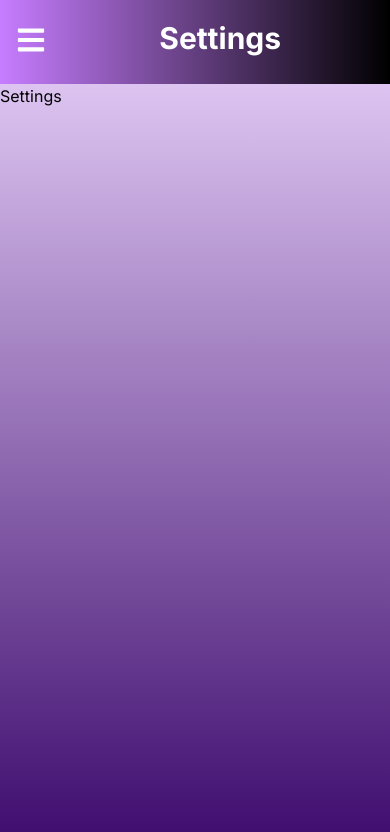
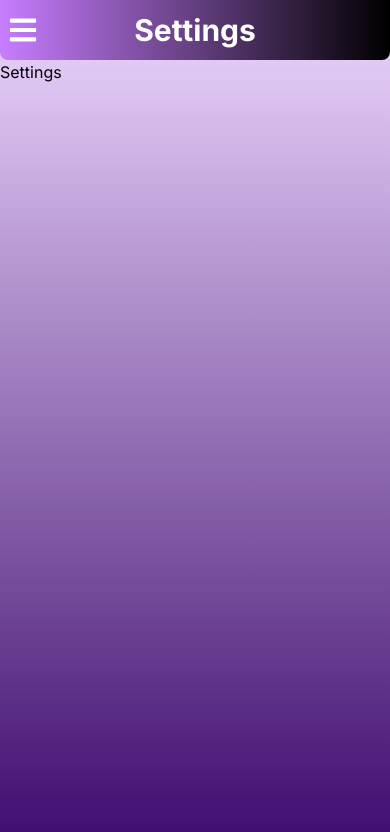
Before and after one commit to cdyniranjan7321/Quiz_App_Project_in_React_Js, a Next.js app: page /settings in a window 390 px wide. Shown: the top 832 px of the page. Built offline with nearby package versions, Linux system fonts and the light colour scheme.

Commit message:
QA-10 Used toggleMenu

```diff
--- a/src/components/Navbar.tsx
+++ b/src/components/Navbar.tsx
@@ -1,65 +1,35 @@
-"use client"
-import React, { useState, useEffect } from 'react';
-import { FaBars, FaBeer } from 'react-icons/fa';
-import { BiArrowBack as BackArrow } from "react-icons/bi"
-import { AiFillSetting as Setting } from "react-icons/ai"
-import { AiOutlineHome as Home } from "react-icons/ai"
-import Link from "next/link"
-
+"use client";
+import React, { useState, useEffect } from "react";
+import { FaBars, FaBeer } from "react-icons/fa";
+import { BiArrowBack as BackArrow } from "react-icons/bi";
+import { AiFillSetting as Setting } from "react-icons/ai";
+import { AiOutlineHome as Home } from "react-icons/ai";
+import Link from "next/link";
 type NavProps = {
-  title: String
-}
-
+  title: string;
+  toggleMenu: () => void;
+  isSidebarShown: boolean;
+};
 const Navbar = (props: NavProps) => {
-  const { title } = props
-
-  const [isMenuOpen, setIsMenuOpen] = useState(false);
-
-  const toggleMenu = () => {
-    setIsMenuOpen(!isMenuOpen);
-  };
+  const { title, toggleMenu, isSidebarShown } = props;
 
   return (
+    <div className="bg-gradient-to-r from-[#C77DFF] to-[#000000] rounded-lg rounded-t-none">
+      <div className="flex justify-center items-center gap-4">
+        {!isSidebarShown && (
+          <div className="absolute left-2 text-bold text-3xl text-white md:hidden">
+            <FaBars onClick={toggleMenu} />
+          </div>
+        )}
 
-    <div className='bg-gradient-to-r from-[#C77DFF] to-[#000000] w-full h-[10%]  '>
-      <div className=' flex flex-row justify-center items-center'>
-      <div className="text-bold text-3xl  text-white flex pt-6 pl-4 w-[20%] md:hidden  lg:hidden">
-        <FaBars onClick={toggleMenu} />
+        <div className="">
+          <h1 className="text-3xl lg:text-5xl p-3 font-bold text-white ">
+            {title}
+          </h1>
+        </div>
       </div>
-      <div className='w-[80%]   ml-[25%] md:ml-[45%]'>
+    </div>
+  );
+};
 
-
-
-      <h1 className=' text-3xl md:pt-7 lg:text-5xl lg:pt-2  pt-5 font-bold text-white     '>{title}</h1>
-      </div>
-      </div>
-      {isMenuOpen && (
-        <div className='flex justify-left  mt-[6%]   '>
-        <div className=" flex flex-col bg-gradient-to-r from-[#10002B] to-[#300559] w-[15%] h-[88vh] rounded-sm ">
-          <div className='font-white-300 text-gray-200 text-bold pl-4 pt-3 text-4xl'>
-            <button>
-              <BackArrow />
-            </button>
-          </div>
-
-          <Link href='/' className='pt-3 pl-5 text-white text-bold text-4xl'>
-            <div className="">
-              <Home />
-            </div>
-          </Link>
-          <h1 className='text-gray-300 pl-3'>Home</h1>
-          <Link href='/settings' className='pt-7 pl-4 text-bold text-white text-4xl'>
-            <div className="">
-              <Setting />
-            </div>
-          </Link>
-          <h2 className='text-gray-300 pl-3'>Settings</h2>
-
-        </div>
-        </div>
-      )}
-    </div>
-  )
-}
-
-export default Navbar
+export default Navbar;
```
